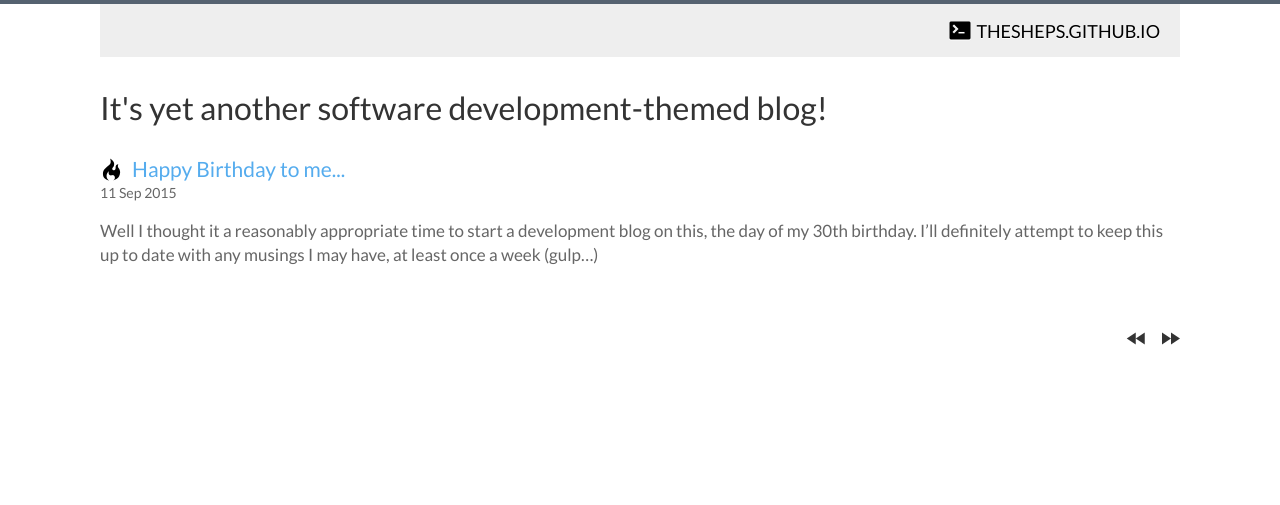
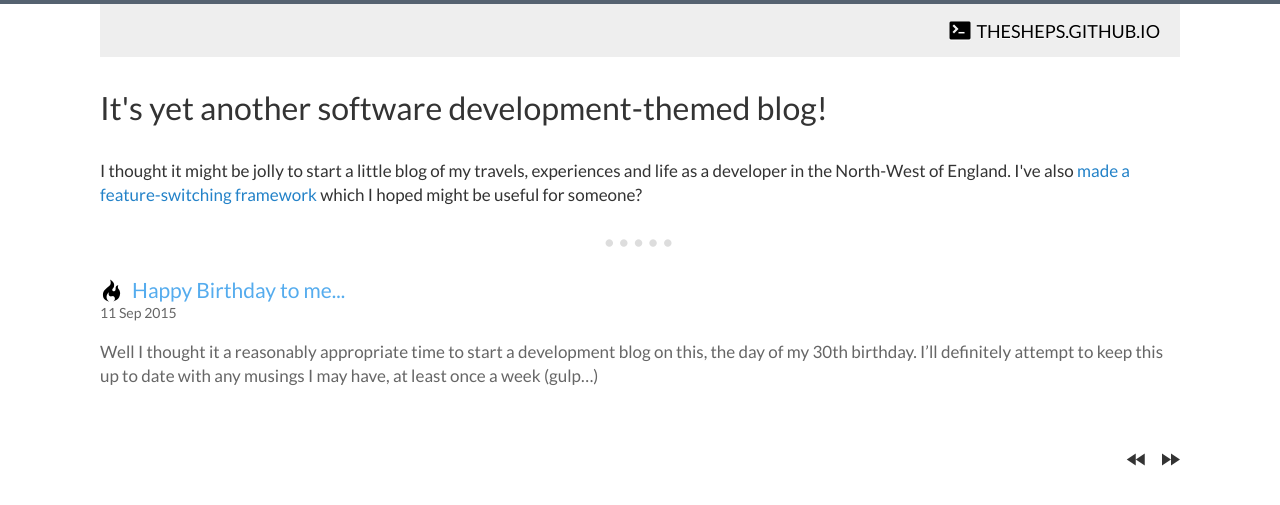
Before and after one commit to thesheps/thesheps.github.io, a Jekyll site: the page built from index.html, in a window 1280 px wide. Shown: the top 505 px of the page. Built offline with Jekyll 4.4.1, drawn with Linux system fonts in a browser that asks for light colours; Markdown is read by kramdown in place of the engine named in the settings; the list of posts is cut into pages by our own code.

Commit message:
Updating default layout to include reference to Lemonade

```diff
--- a/_layouts/default.html
+++ b/_layouts/default.html
@@ -9,6 +9,13 @@
     <p class="intro">
       {{ site.intro }}
     </p>
+
+    <p>
+      I thought it might be jolly to start a little blog of my travels, experiences and life as a developer in the North-West of England.
+      I've also <a href="http://thesheps.github.io/lemonade/">made a feature-switching framework</a> which I hoped might be useful for someone?
+    </p>
+
+    <hr/>
   {{ content }}
 
   {% include footer.html %}
```
